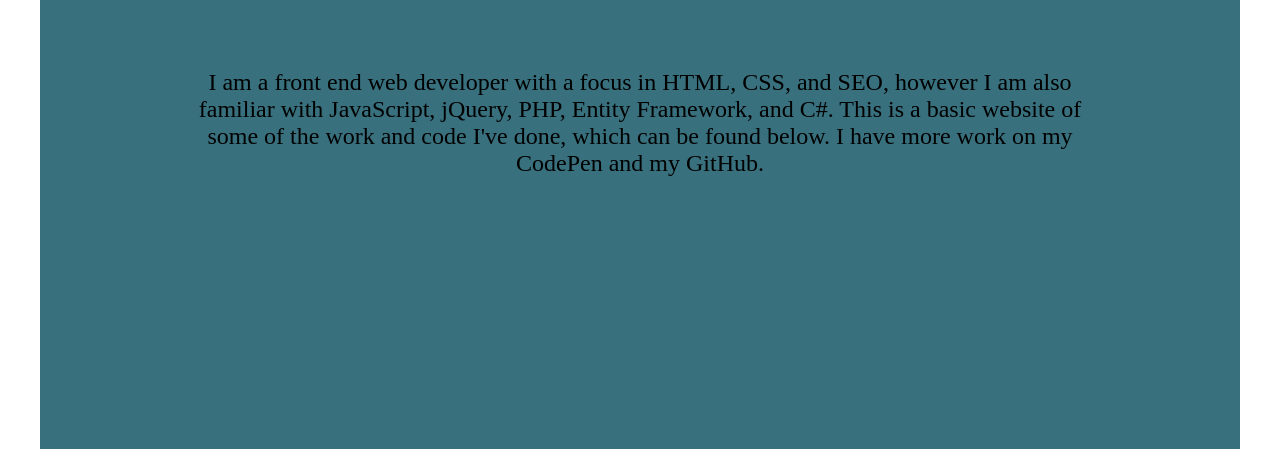
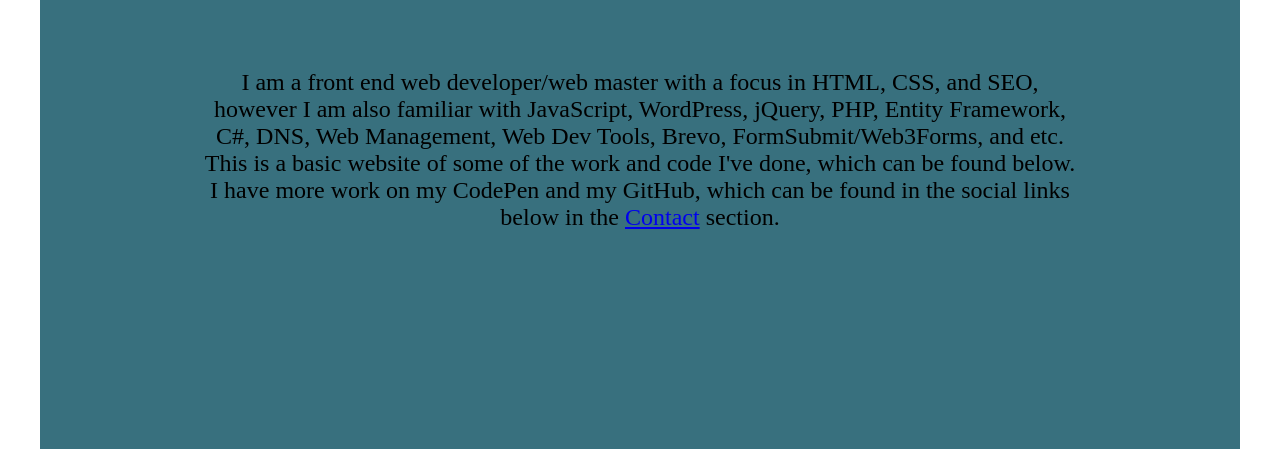
Before and after one commit to HanSolo0001/Portfolio, a plain HTML site: page index.html in a window 1280 px wide. Shown: the part 351-800 px from the top of the page. Drawn offline with Linux system fonts and the light colour scheme.

Commit message:
Updated the welcome text to reflect web master qualities as well

```diff
--- a/index.html
+++ b/index.html
@@ -22,8 +22,8 @@
             <main id="welcome-section">
                 <h1 class="welcome-title">Welcome, I'm Daniel</h1>
                 <h2 class="welcome-subtitle">A Front End Web Developer</h2>
-                <p class="welcome-text">I am a front end web developer with a focus in HTML, CSS, and SEO, however I am also familiar with JavaScript, jQuery, PHP, Entity Framework, and C#. This is a basic website of some of the work and code I've done, which can be found below.
-                    I have more work on my CodePen and my GitHub.</p>
+                <p class="welcome-text">I am a front end web developer/web master with a focus in HTML, CSS, and SEO, however I am also familiar with JavaScript, WordPress, jQuery, PHP, Entity Framework, C#, DNS, Web Management, Web Dev Tools, Brevo, FormSubmit/Web3Forms, and
+                    etc. This is a basic website of some of the work and code I've done, which can be found below. I have more work on my CodePen and my GitHub, which can be found in the social links below in the <a href="#contact">Contact</a> section.</p>
             </main>
         </section>
         <section id="work">
```
